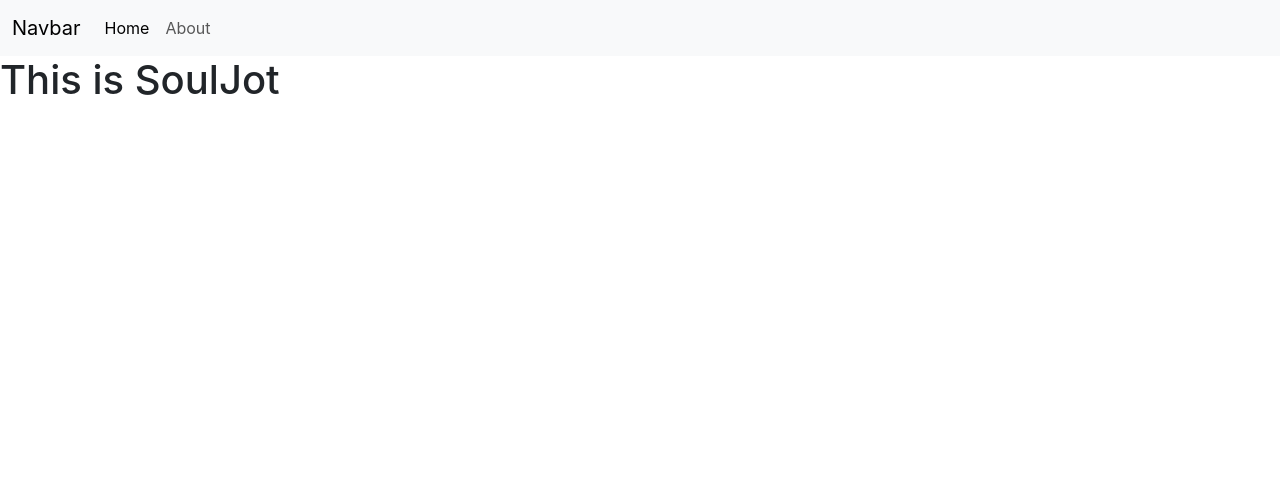
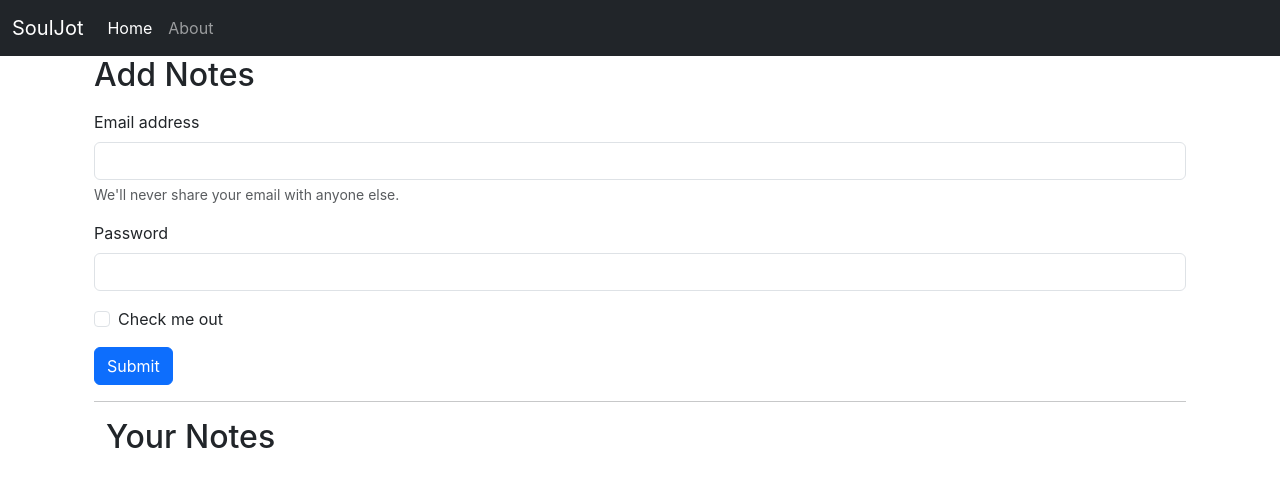
Before and after one commit to 0xCyKat/soul-jot, a React (Create React App) app: page / in a window 1280 px wide. Shown: the top 486 px of the page. Built offline with nearby package versions, Linux system fonts and the light colour scheme.

Commit message:
useLocation hook and added a form (basic)

```diff
--- a/src/App.js
+++ b/src/App.js
@@ -9,17 +9,19 @@
 
 function App() {
   return (
-    <div>
+    <>
       <NoteState>
         <Router>
           <NavBar />
-          <Routes>
-            <Route exact path="/" element={<Home />} />
-            <Route exact path="/about" element={<About />} />
-          </Routes>
+          <div className="container">
+            <Routes>
+              <Route exact path="/" element={<Home />} />
+              <Route exact path="/about" element={<About />} />
+            </Routes>
+          </div>
         </Router>
       </NoteState>
-    </div>
+    </>
   );
 }
 
--- a/src/components/About.js
+++ b/src/components/About.js
@@ -1,16 +1,10 @@
-import noteContext from "../context/notes/NoteContext";
-import React, {useContext, useEffect} from 'react';
+import React from 'react';
 
 function About() {
-  const a = useContext(noteContext);
-
-  useEffect(() => {
-    a.update();
-  },);
 
   return (
     <div>
-      <h1>About {a.state.name} of class {a.state.class}</h1>
+      <h1>About</h1>
     </div>
   );
 }
--- a/src/components/Home.js
+++ b/src/components/Home.js
@@ -2,8 +2,29 @@
 
 function Home() {
   return (
-    <div>
-      <h1>This is SoulJot</h1>
+    <div className='container'>
+      <h2>Add Notes</h2>
+      <form>
+        <div class="my-3">
+          <label for="exampleInputEmail1" class="form-label">Email address</label>
+          <input type="email" class="form-control" id="exampleInputEmail1" aria-describedby="emailHelp" />
+          <div id="emailHelp" class="form-text">We'll never share your email with anyone else.</div>
+        </div>
+        <div class="mb-3">
+          <label for="exampleInputPassword1" class="form-label">Password</label>
+          <input type="password" class="form-control" id="exampleInputPassword1" />
+        </div>
+        <div class="mb-3 form-check">
+          <input type="checkbox" class="form-check-input" id="exampleCheck1" />
+          <label class="form-check-label" for="exampleCheck1">Check me out</label>
+        </div>
+        <button type="submit" class="btn btn-primary">Submit</button>
+      </form>
+      <hr />
+
+      <div className="container">
+        <h2>Your Notes</h2>
+      </div>
     </div>
   );
 }
--- a/src/components/NavBar.js
+++ b/src/components/NavBar.js
@@ -1,22 +1,22 @@
 import React from 'react';
-import { Link } from 'react-router-dom';
+import { Link , useLocation} from 'react-router-dom';
 
 function NavBar() {
+  let location = useLocation();
   return (
-
-    <nav className="navbar navbar-expand-lg bg-body-tertiary">
+    <nav className="navbar navbar-expand-lg navbar-dark bg-dark">
       <div className="container-fluid">
-        <Link className="navbar-brand" to="/">Navbar</Link>
+        <Link className="navbar-brand" to="/">SoulJot</Link>
         <button className="navbar-toggler" type="button" data-bs-toggle="collapse" data-bs-target="#navbarSupportedContent" aria-controls="navbarSupportedContent" aria-expanded="false" aria-label="Toggle navigation">
           <span className="navbar-toggler-icon"></span>
         </button>
         <div className="collapse navbar-collapse" id="navbarSupportedContent">
           <ul className="navbar-nav me-auto mb-2 mb-lg-0">
             <li className="nav-item">
-              <Link className="nav-link active" aria-current="page" to="/">Home</Link>
+              <Link className={`nav-link ${location.pathname === '/' ? "active" : ""}`} aria-current="page" to="/">Home</Link>
             </li>
             <li className="nav-item">
-              <Link className="nav-link" to="/about">About</Link>
+              <Link className={`nav-link ${location.pathname === '/about' ? "active" : ""}`} to="/about">About</Link>
             </li>
           </ul>
         </div>
--- a/src/context/notes/NoteState.js
+++ b/src/context/notes/NoteState.js
@@ -1,23 +1,10 @@
 import NoteContext from "./NoteContext";
-import { useState } from "react";
+// import { useState } from "react";
 const NoteState = (props) => {
-    const s1 = {
-        "name":"Srinivas",
-        "class":"Btech"
-    }
-    const [state, setstate] = useState(s1);
 
-    const update = () => {
-        setTimeout(() => {
-            setstate({
-                "name":"SAI SRINIVAS",
-                "class":"Btech"
-            } )
-        }, 3000);
-    }
     return (
-        <NoteContext.Provider value = {{state,update}}>
-           {props.children}
+        <NoteContext.Provider>
+            {props.children}
         </NoteContext.Provider>
     )
 }
```
